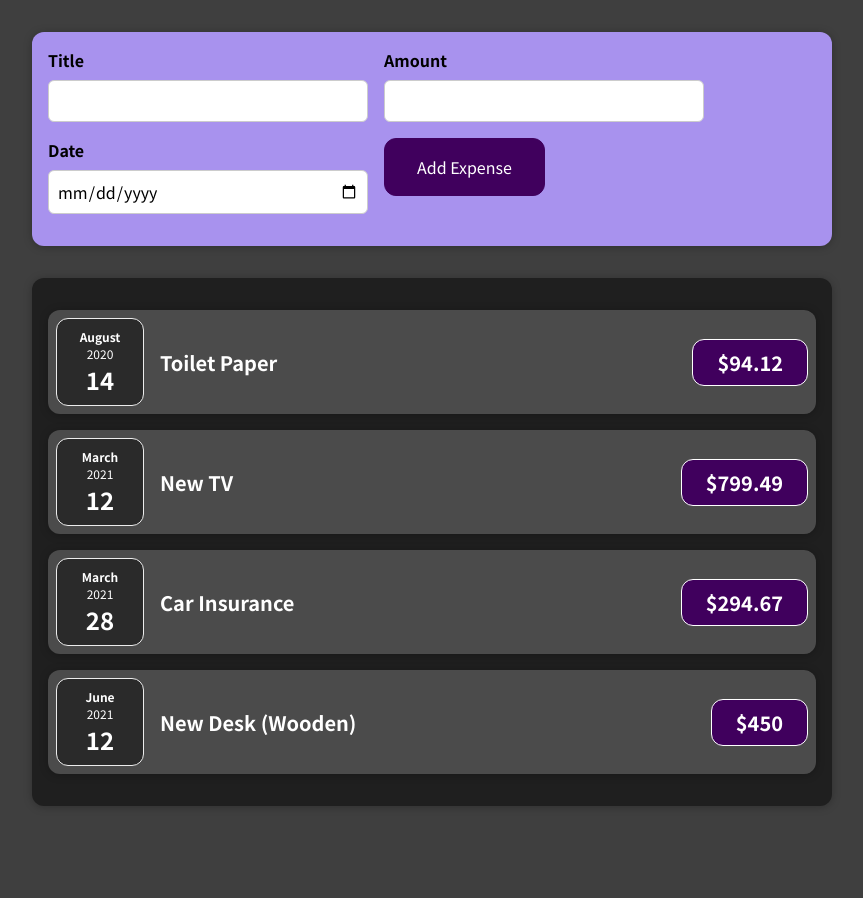
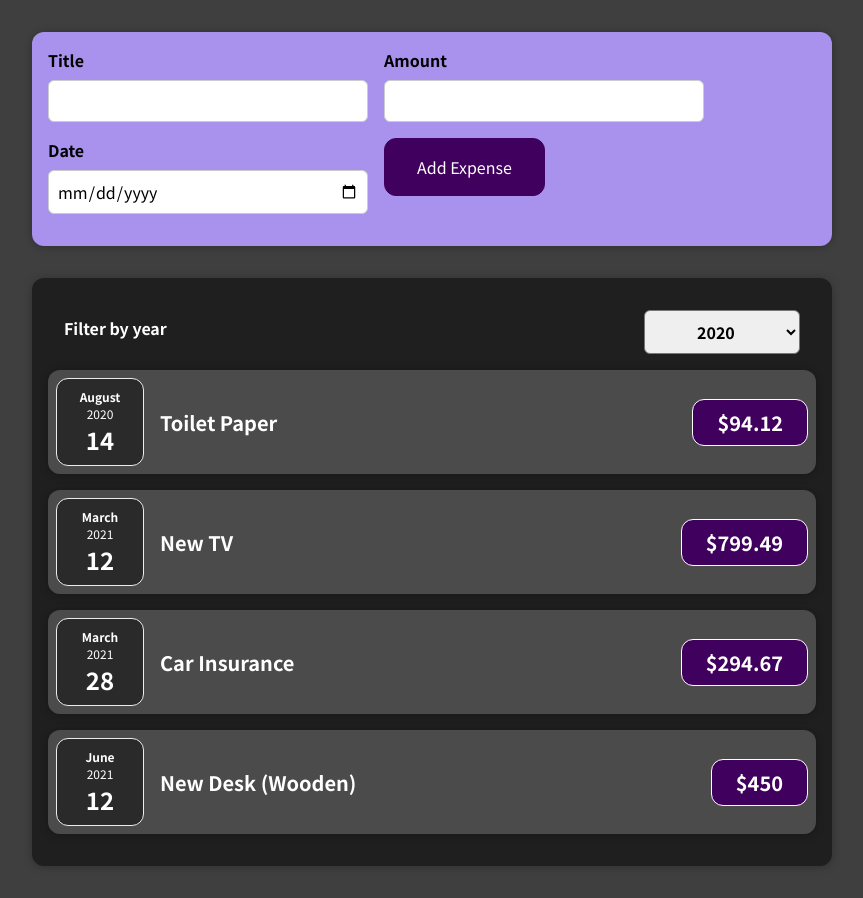
Before and after one commit to sree-lakshmi-n/react, a React (Create React App) app in the folder 01-starting-setup/: page / in a window 1280 px wide. Shown: the whole page, without its empty margins (208-1071 px from the left). Before the commit the page ends 838 px from the top, so only its background shows below. Built offline with nearby package versions, Linux system fonts and the light colour scheme.

Commit message:
two way binding to update selected year

```diff
--- a/01-starting-setup/src/components/Expenses/Expenses.js
+++ b/01-starting-setup/src/components/Expenses/Expenses.js
@@ -1,10 +1,23 @@
+import React, { useState } from "react";
+
 import ExpenseItem from "./ExpenseItem";
 import "./Expenses.css";
 import Card from "../UI/Card";
+import ExpensesFilter from "./ExpensesFilter";
 
-function Expenses(props) {
+const Expenses = (props) => {
+  const [filteredYear, setfilteredYear] = useState("2020");
+  const filterChangeHandler = (selectedYear) => {
+    setfilteredYear(selectedYear);
+    console.log(filteredYear);
+  };
   return (
+    <div>
       <Card className="expenses">
+        <ExpensesFilter
+          select={filteredYear}
+          onChangeFilter={filterChangeHandler}
+        />
         <ExpenseItem
           title={props.items[0].title}
           amount={props.items[0].amount}
@@ -26,7 +39,8 @@ function Expenses(props) {
           date={props.items[3].date}
         ></ExpenseItem>
       </Card>
+    </div>
   );
-}
+};
 
 export default Expenses;
--- a/01-starting-setup/src/components/Expenses/ExpensesFilter.js
+++ b/01-starting-setup/src/components/Expenses/ExpensesFilter.js
@@ -1,13 +1,14 @@
-import React from "react";
-
 import "./ExpensesFilter.css";
 
-const ExpensesFilter = () => {
+const ExpensesFilter = (props) => {
+  const dropdownChangeHandler = (event) => {
+    props.onChangeFilter(event.target.value);
+  };
   return (
     <div className="expenses-filter">
       <div className="expenses-filter__control">
         <label>Filter by year</label>
-        <select>
+        <select value={props.select} onChange={dropdownChangeHandler}>
           <option value="2022">2022</option>
           <option value="2021">2021</option>
           <option value="2020">2020</option>
```
Also changed, not shown: 1 other file (tests, documents, lock files or other folders). Lines whose indentation alone changed are shown as unchanged.
